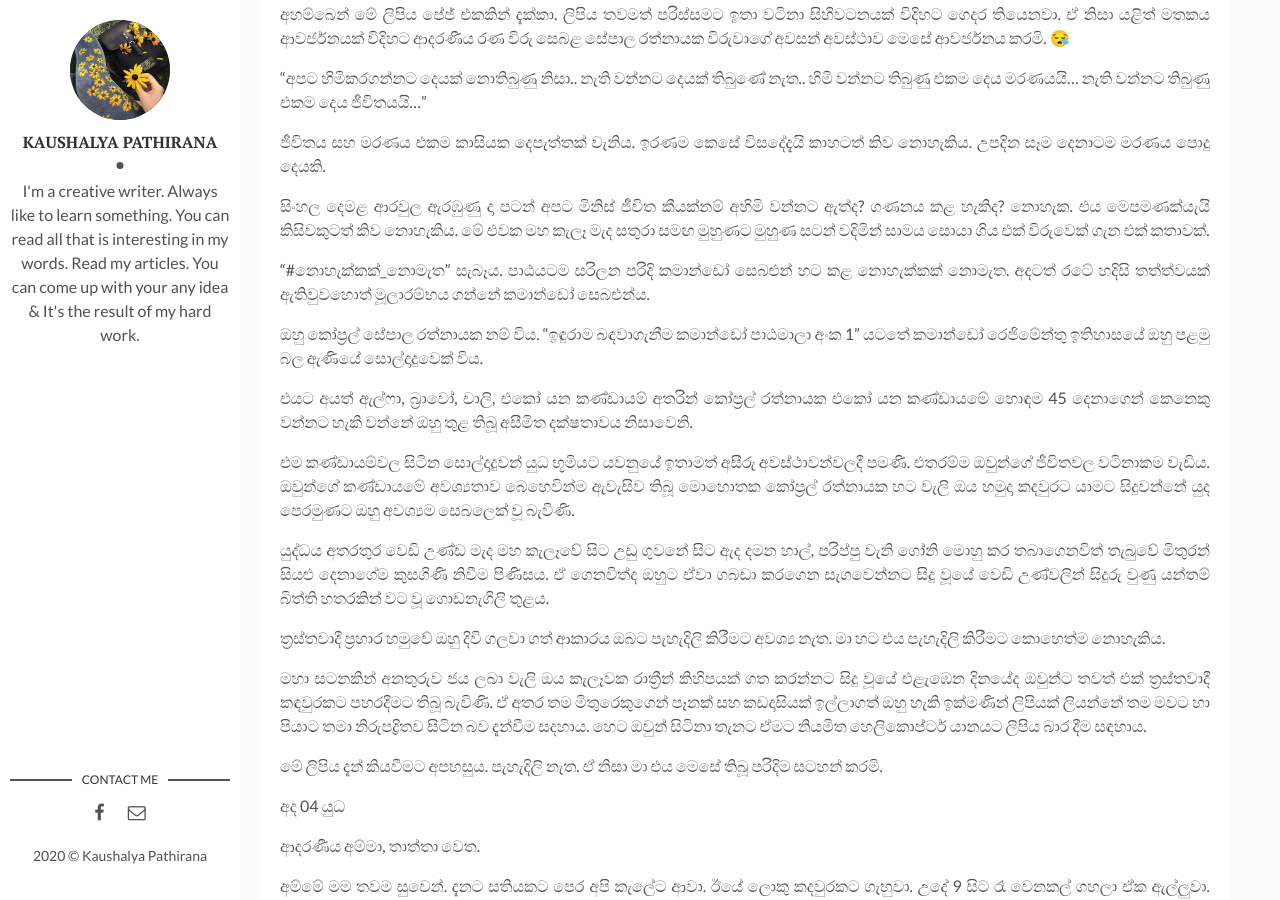
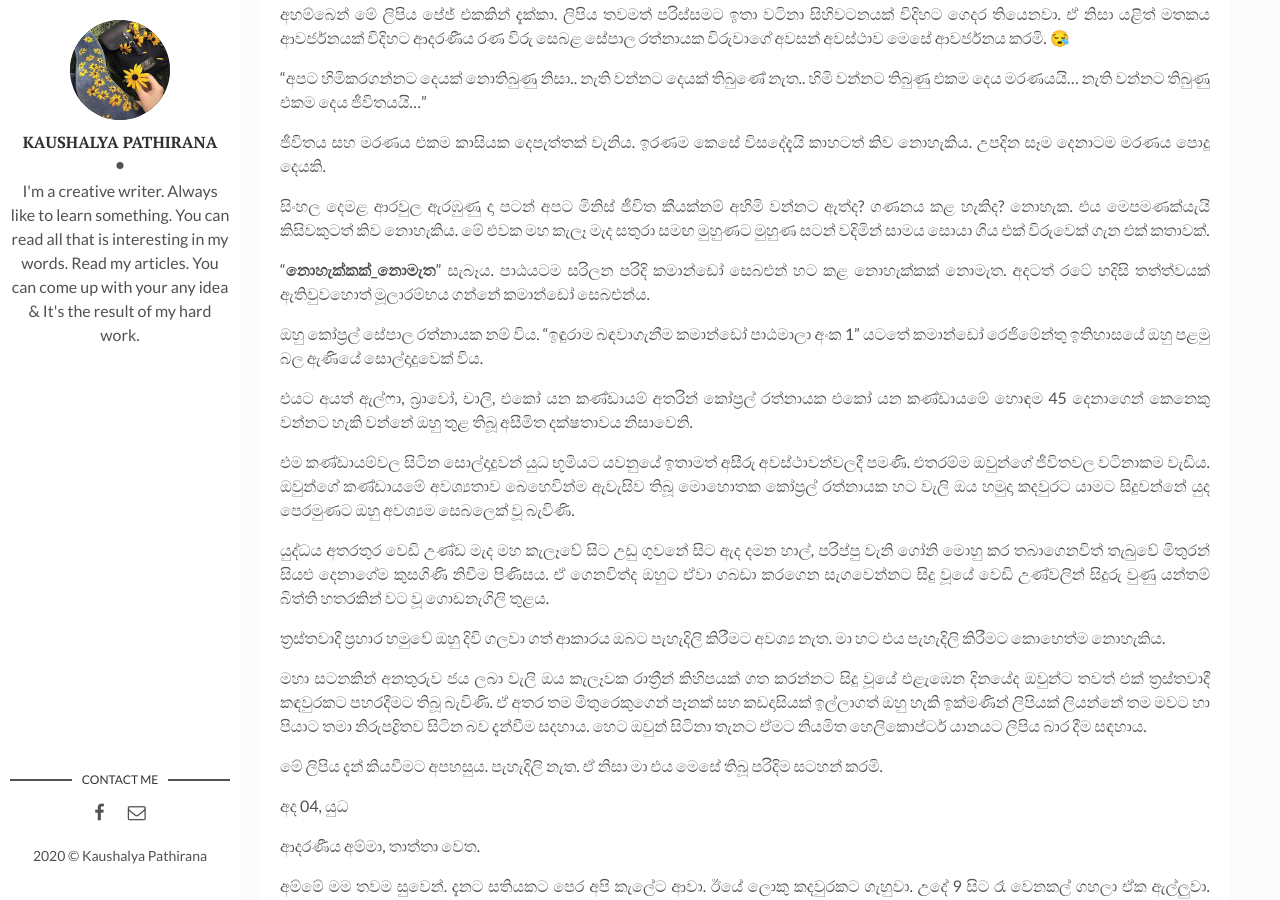
Before and after one commit to erandikaushalya/erandikaushalya.github.io, a Jekyll site: the page built from _posts/2020-04-18-රණවිරුවකු නිවසට යැවූ අවසන් ලිපිය.md, in a window 1280 px wide and 900 px high, scrolled down 634 px. Built offline with Jekyll 4.4.1, drawn with Linux system fonts in a browser that asks for light colours.

```diff
--- a/_posts/2020-04-18-රණවිරුවකු නිවසට යැවූ අවසන් ලිපිය.md
+++ b/_posts/2020-04-18-රණවිරුවකු නිවසට යැවූ අවසන් ලිපිය.md
@@ -26,7 +26,7 @@ tags:
 සිංහල දෙමළ ආරවුල ඇරඹුණු දා පටන් අපට මිනිස් ජීවිත කීයක්නම් අහිමි වන්නට ඇත්ද? ගණනය කළ හැකිද?
 නොහැක. එය මෙපමණක්යැයි කිසිවකුටත් කිව නොහැකිය. මේ එවක මහ කැලෑ මැද සතුරා සමඟ මුහුණට මුහුණ සටන් වදිමින් සාමය සොයා ගිය එක් විරුවෙක් ගැන එක් කතාවක්.
 
-"#නොහැක්කක්_නොමැත" සැබෑය. පාඨයටම සරිලන පරිදි කමාන්ඩෝ සෙබළුන් හට කළ නොහැක්කක් නොමැත. අදටත් රටේ හදිසි තත්ත්වයක් ඇතිවුවහොත් මූලාරම්භය ගන්නේ කමාන්ඩෝ සෙබළුන්ය.
+"**නොහැක්කක්_නොමැත**" සැබෑය. පාඨයටම සරිලන පරිදි කමාන්ඩෝ සෙබළුන් හට කළ නොහැක්කක් නොමැත. අදටත් රටේ හදිසි තත්ත්වයක් ඇතිවුවහොත් මූලාරම්භය ගන්නේ කමාන්ඩෝ සෙබළුන්ය.
 
 ඔහු කෝප්‍රල් සේපාල රත්නායක නම් විය.  "ඉඳුරාම බඳවාගැනීම කමාන්ඩෝ පාඨමාලා අංක 1" ය⁣ටතේ කමාන්ඩෝ රෙජිමේන්තු ඉතිහාසයේ ඔහු පළමු බල ඇණියේ සොල්දාදුවෙක් විය.
 
@@ -42,7 +42,7 @@ tags:
 
 මේ ලිපිය දැන් කියවීමට අපහසුය. පැහැදිලි නැත. ඒ නිසා මා එය මෙසේ තිබූ පරිදිම සටහන් කරමි.
 
-අද 04
+අද 04,
 යුධ
 
 ආදරණීය අම්මා, තාත්තා වෙත.
```
